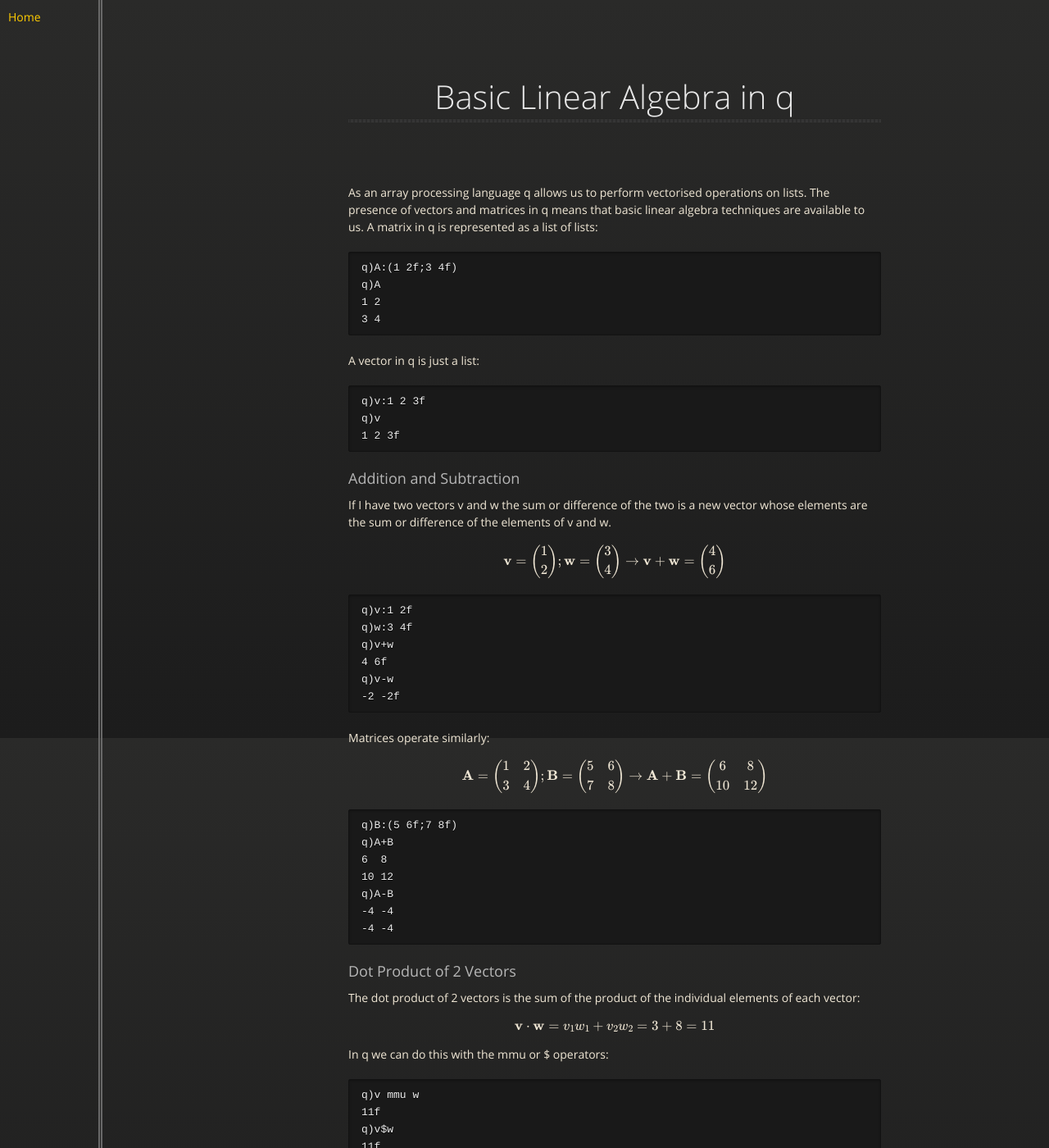
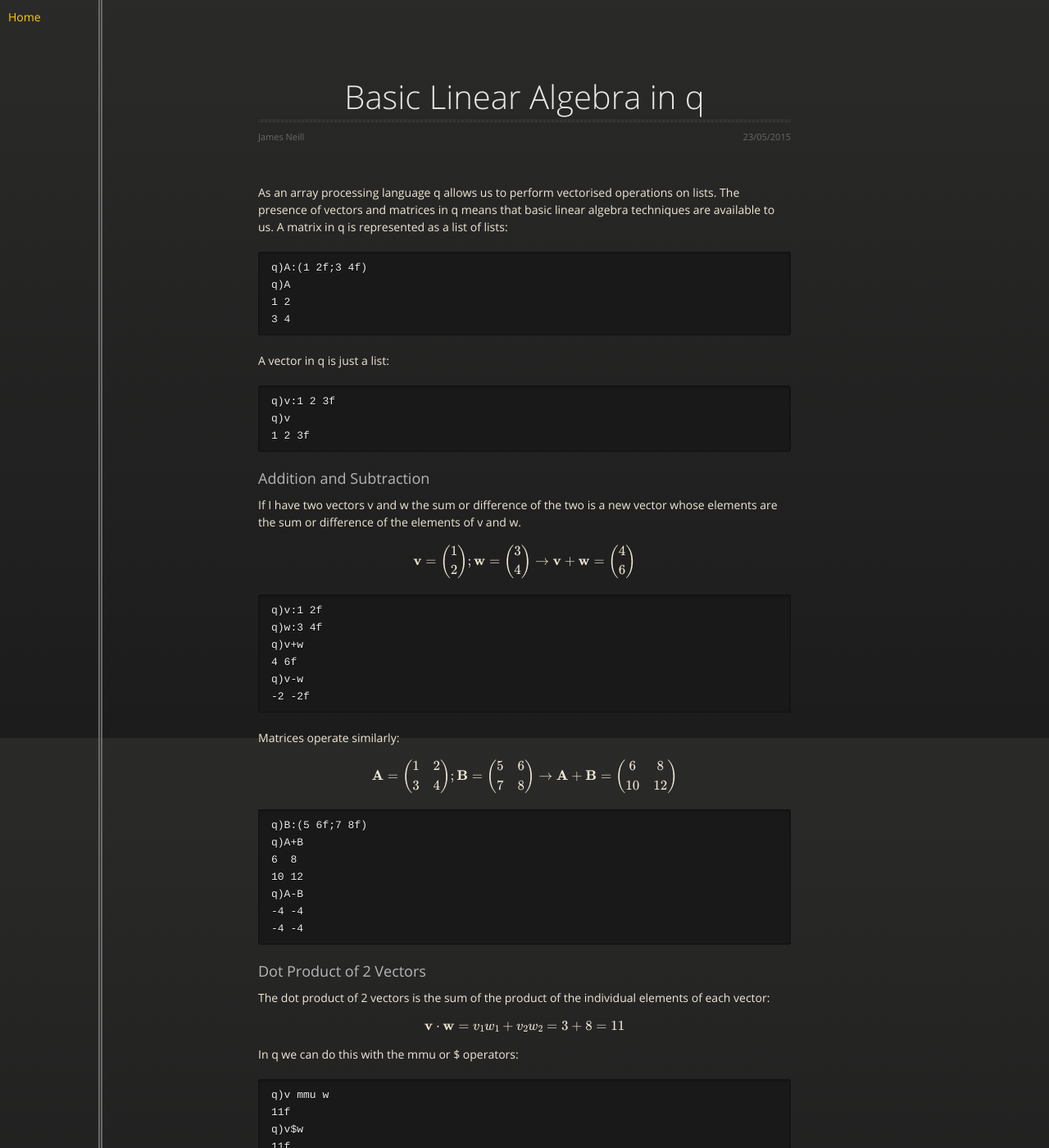
Before and after one commit to jpneill/jpneill.github.io, a Jekyll site: the page posts/Lin_Alg_q.html, which Jekyll copies as it is, in a window 1280 px wide and 1400 px high. Shown: the whole window at 82% size. Built offline with Jekyll 4.4.1, drawn with Linux system fonts in a browser that asks for light colours; nearby versions of some CDN libraries; formulas are drawn with MathJax 3.

Commit message:
Remove styles in preamble

```diff
--- a/posts/Lin_Alg_q.html
+++ b/posts/Lin_Alg_q.html
@@ -1,15 +1,5 @@
 <!doctype html>
 <html>
-  <style>
-    .wrapper{
-      left:110px;
-    }
-  </style>
-  <style>
-    section{
-      margin-top:0px;
-    }
-  </style>
   <head>
     <meta charset="utf-8">
     <meta http-equiv="X-UA-Compatible" content="chrome=1">
@@ -48,6 +38,8 @@
         <div id="title">
           <h1>Basic Linear Algebra in q</h1>
           <hr>
+          <span class="credits left">James Neill</span>
+          <span class="credits right">23/05/2015</span>
         </div>
         <p>As an array processing language q allows us to perform vectorised operations on lists. The presence of vectors and matrices in q means that basic linear algebra techniques are available to us. A matrix in q is represented as a list of lists:</p>
 
```
